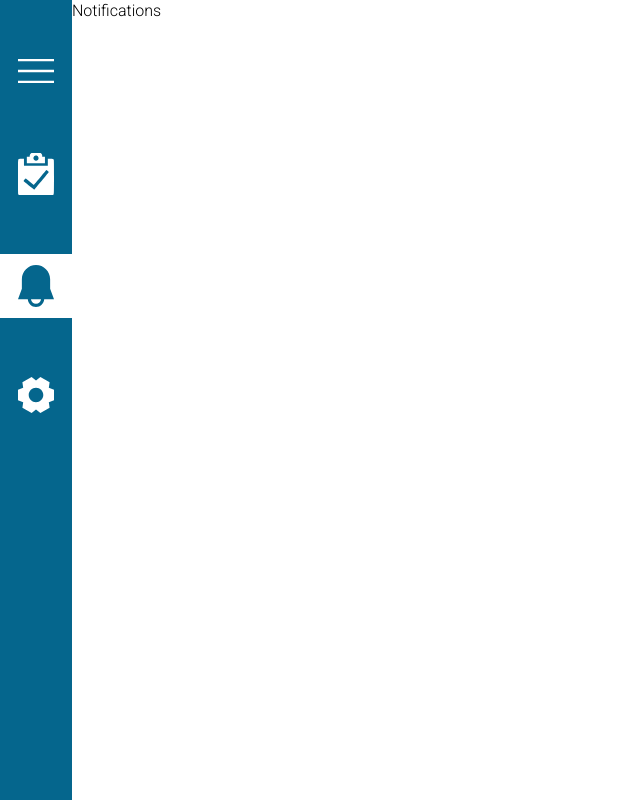
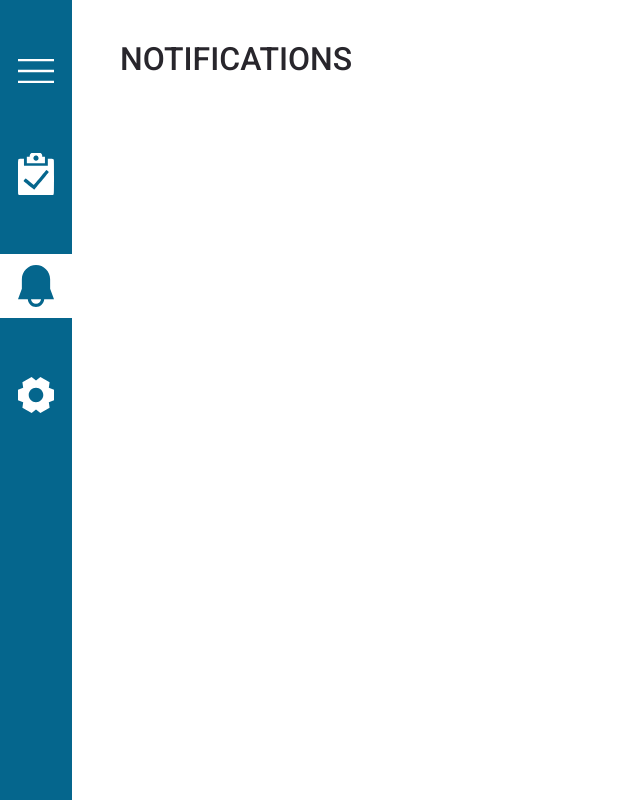
Before and after one commit to demiavaliani/digineox-test-task, a Vue app: page /notifications in a window 1280 px wide. Shown: the whole page, without its empty margins (0-640 px from the left). Built offline with nearby package versions, Linux system fonts and the light colour scheme.

Commit message:
feat: base h1 styles

```diff
--- a/src/styles/_overrides.scss
+++ b/src/styles/_overrides.scss
@@ -24,7 +24,8 @@ body {
 #app {
 	display: flex;
 	width: 100%;
-	height: 100vh;
+	height: fit-content;
+	min-height: 100vh;
 }
 
 p,
@@ -44,6 +45,20 @@ button {
 	font: inherit;
 }
 
+h1 {
+	margin: 0 0 48px 0;
+	font-size: 32px;
+	font-weight: $fw-medium;
+	color: $color-black;
+}
+
+h2 {
+	margin: 0;
+	font-size: 24px;
+	font-weight: $fw-regular;
+	color: $color-black;
+}
+
 .router-link-active {
 	background-color: $color-white;
 	cursor: default;
--- a/src/views/Notifications.vue
+++ b/src/views/Notifications.vue
@@ -1 +1,11 @@
-<template>Notifications</template>
+<template>
+	<div class="notifications">
+		<h1>NOTIFICATIONS</h1>
+	</div>
+</template>
+
+<style lang="scss">
+	.notifications {
+		padding: 48px;
+	}
+</style>
--- a/src/views/Settings.vue
+++ b/src/views/Settings.vue
@@ -1 +1,11 @@
-<template>Settings</template>
+<template>
+	<div class="settings">
+		<h1>SETTINGS</h1>
+	</div>
+</template>
+
+<style lang="scss">
+	.settings {
+		padding: 48px;
+	}
+</style>
```
